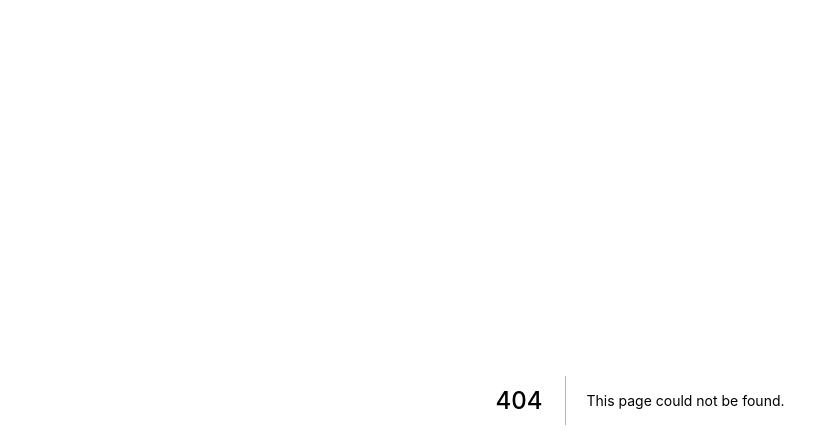
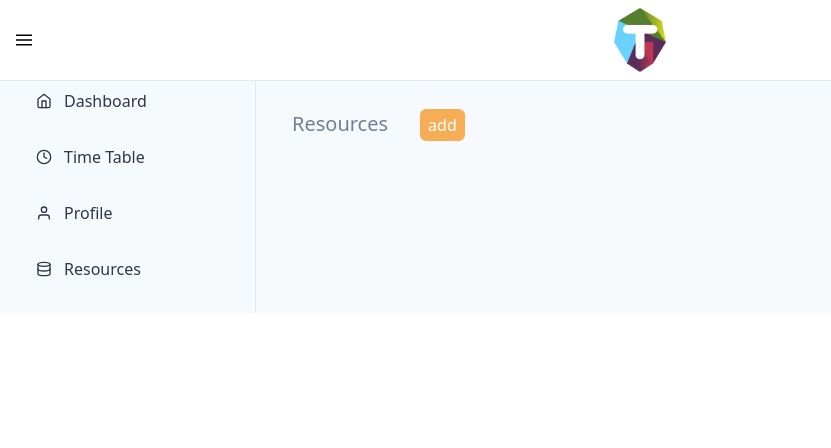
Before and after one commit to manoj2210/Techfeed-Frontend, a Next.js app: page /teacherResource in a window 1280 px wide. Before the commit this address had no page. Shown: the top 448 px of the page, without its empty margins (0-831 px from the left). Built offline with nearby package versions, Linux system fonts and the light colour scheme.

Commit message:
teacher resource page

```diff
--- /dev/null
+++ b/src/pages/teacherResource.js
@@ -0,0 +1,81 @@
+import React ,{useState} from 'react';
+import Layout from '../components/layout';
+
+function TeacherResource(){
+
+  const [isinputOptionSelected,setInputOptionSelected]=useState(false)
+  const [inputOption,setInputOption]=useState("")
+  const [isInputLink,setInputLink]=useState(false)
+  function handleClick(){
+    setInputOptionSelected(true)
+  }
+
+  function handleChange(e){
+    if(e.target.value==="link"){
+      setInputOption("link")
+    }
+    else if(e.target.value==="file"){
+      setInputOption("file")
+    }
+  }
+
+  function handleSubmit(){
+    if(inputOption==="link"){
+      setInputLink(true)
+      console.log("link");
+    }
+    else{
+      console.log("file");
+    }
+  }
+  return (
+    <Layout sideBar={true}>
+    <div className="flex flex-col items-left" >
+      <div className="mt-6">
+      <p className="m-6 inline p-2 text-xl text-gray-600">Resources</p>
+      <button
+      onClick={handleClick}
+      type="submit"
+      className="border-solid border-4 border-orange-400 bg-orange-400 px-1 text-white font-medium rounded-md hover:text-gray-600">
+      add
+      </button>
+      </div>
+    </div>
+    {
+      isinputOptionSelected ?
+      <div className="flex flex-col items-left">
+      <form
+      className="m-6 block"
+      >
+      <input
+      onChange={handleChange}
+      className="m-4"
+      type="radio"
+      id="link"
+      name="resources"
+      value="link" />
+      <label className="text-gray-600 hover:text-green-600"htmlFor="link">upload as link</label><br / >
+      <input
+      onChange={handleChange}
+      className="m-4"
+      type="radio"
+      id="file"
+      name="resources"
+      value="file"/>
+      <label className="text-gray-600 hover:text-green-600"htmlFor="file">upload from local system</label><br />
+      <button
+      onClick={handleSubmit}
+      type="submit"
+      className="block m-6 border-solid border-4 border-orange-400 bg-orange-400 px-1 text-white font-medium rounded-md hover:text-gray-600">
+      submit
+      </button>
+      </form>
+      </div>
+      :
+      null
+    }
+    </Layout>
+  );
+}
+
+export default TeacherResource;
```
